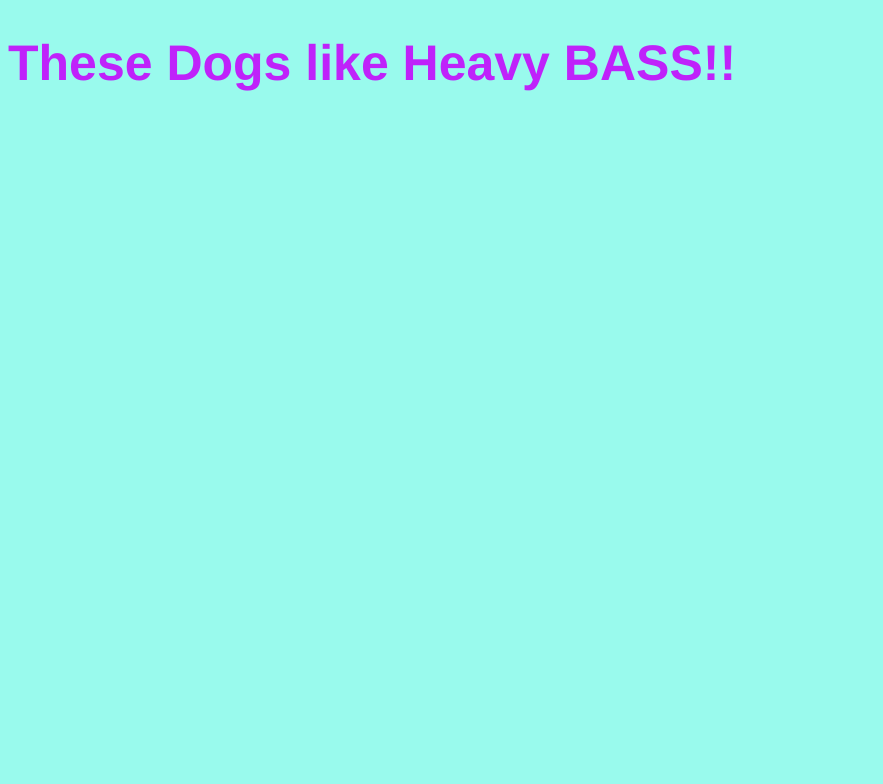
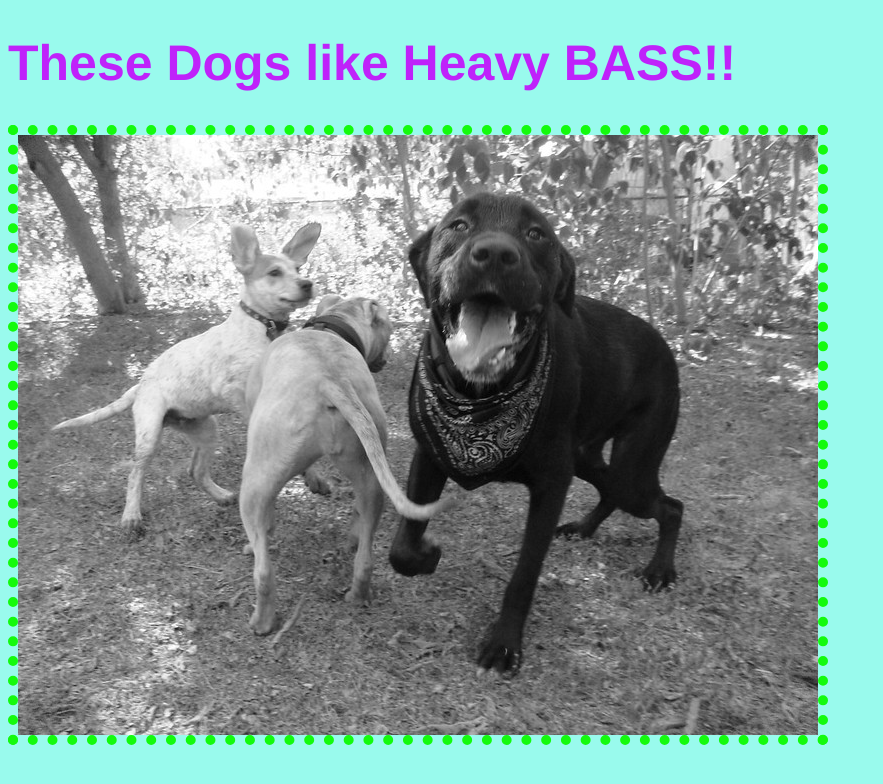
Before and after one commit to clfalby/dogparty, a plain HTML site: page sounds.html in a window 1280 px wide. Shown: the whole page, without its empty margins (0-883 px from the left). Drawn offline with Linux system fonts and the light colour scheme.

Commit message:
Update sounds.html

```diff
--- a/sounds.html
+++ b/sounds.html
@@ -8,6 +8,7 @@
 </head>
 <body>
 	<h1>These Dogs like Heavy BASS!!</h1>
+	<img src="images/partydogs.jpg">
 
 </body>
 </html>
```
